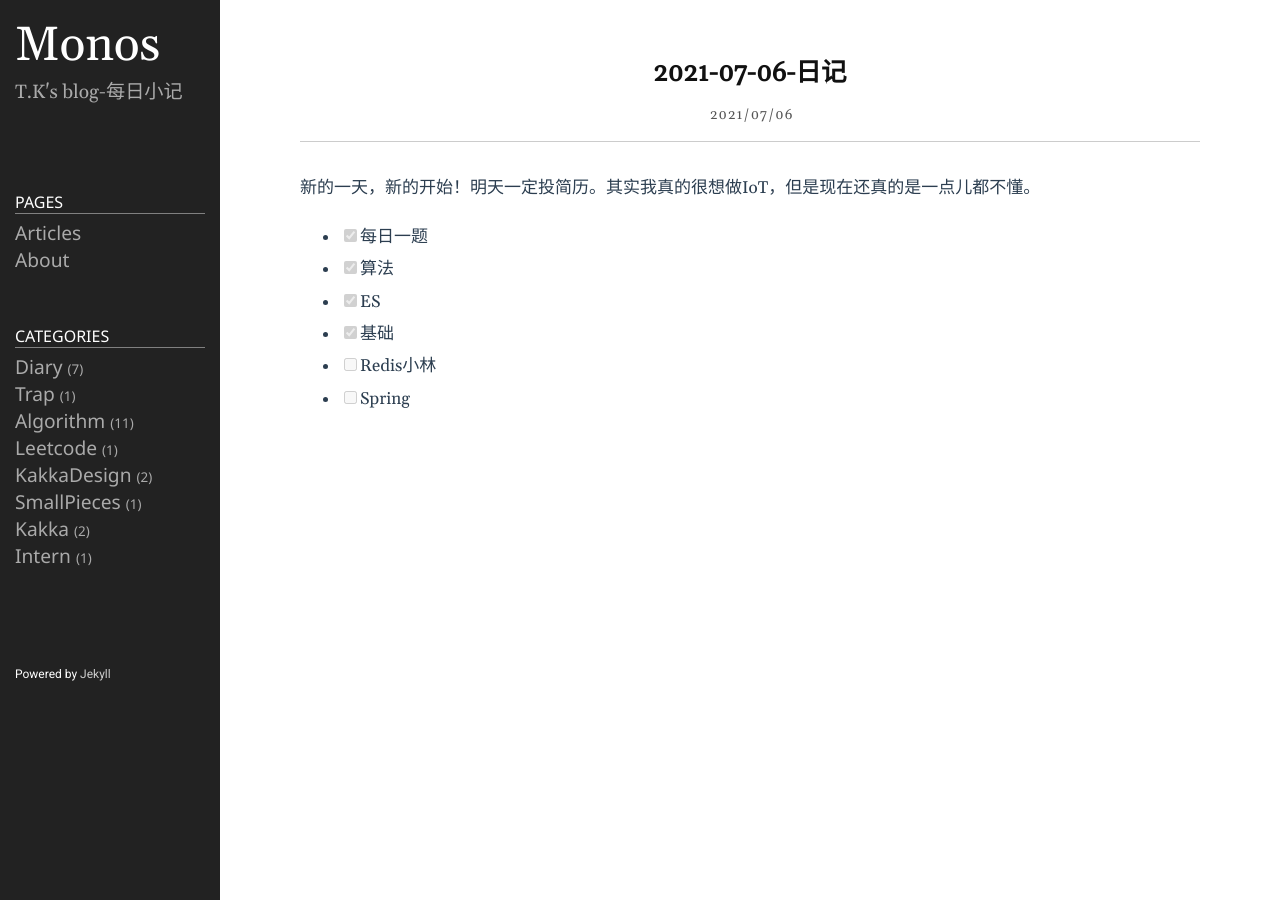
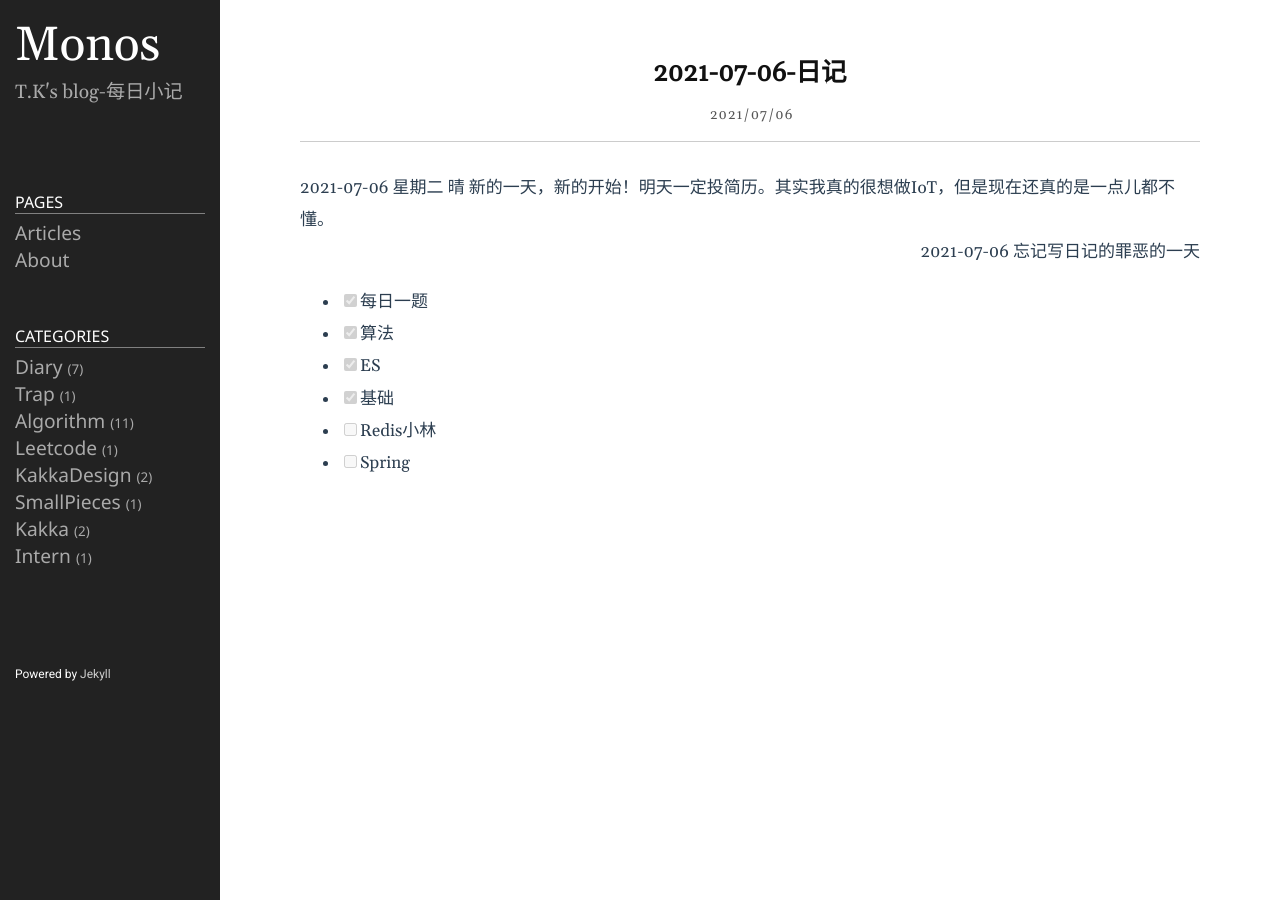
Before and after one commit to Taunk714/Taunk.github.io, a Jekyll site: the page built from _posts/2021-07-06-日记.md, in a window 1280 px wide. Built offline with Jekyll 4.4.1, drawn with Linux system fonts in a browser that asks for light colours.

Commit message:
修改文件: _posts/2021-07-06-日记.md

```diff
--- a/_posts/2021-07-06-日记.md
+++ b/_posts/2021-07-06-日记.md
@@ -7,7 +7,12 @@ keywords: diary
 image: 1.jpg
 preview: 1
 ---
+2021-07-06 星期二 晴
 新的一天，新的开始！明天一定投简历。其实我真的很想做IoT，但是现在还真的是一点儿都不懂。
+<p align="right">
+2021-07-06 忘记写日记的罪恶的一天
+</p>
+
 - [x] 每日一题
 - [x] 算法
 - [x] ES
```
